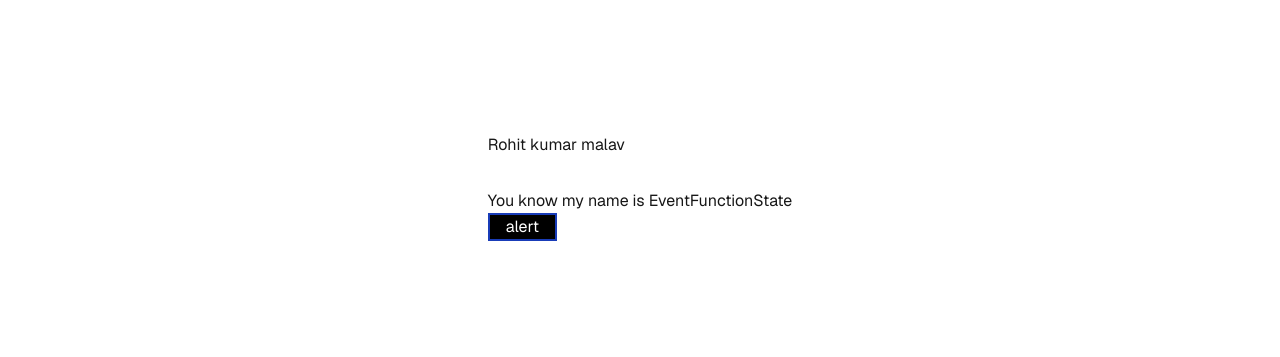
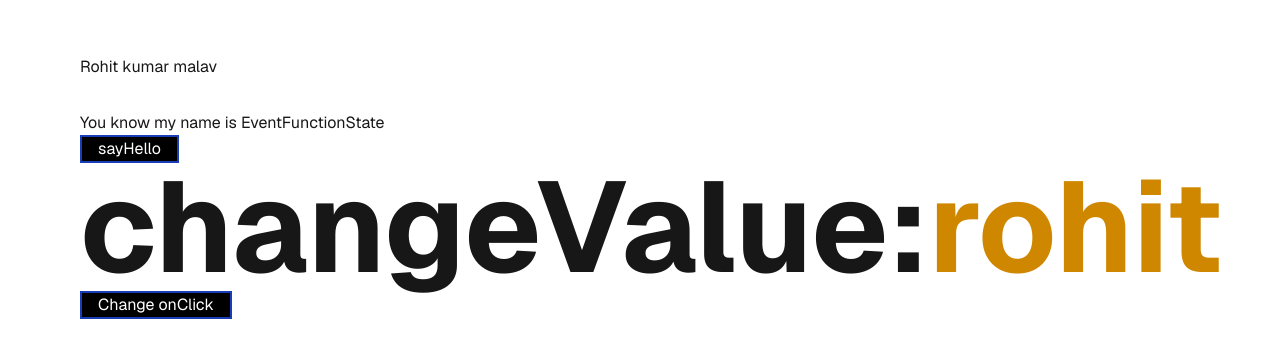
Before and after one commit to rohit1620/nextjs_again, a Next.js app in the folder appagain/: page / in a window 1280 px wide. Shown: the part 213-570 px from the top of the page. Built offline with nearby package versions, Linux system fonts and the light colour scheme.

Commit message:
useState use

```diff
--- a/appagain/src/app/components/EventFunctionState.jsx
+++ b/appagain/src/app/components/EventFunctionState.jsx
@@ -1,14 +1,42 @@
 "use client";
+import { useState } from "react";
 
 const EventFunctionState = () => {
+  let value = "rohit";
+  const [val, setVal] = useState(value);
+  const sayHello = (name) => {
+    alert(`My name is ${name}`);
+  };
+
+  const changevalue = () => {
+    value = "malav";
+    setVal(value);
+  };
+
   return (
     <div>
       <h2>You know my name is EventFunctionState </h2>
-      <button
+      {/* <button
         className="bg-black text-white border-2 border-blue-800 px-4"
         onClick={() => alert("Rohit kumar malav")}
       >
         alert
+      </button> */}
+
+      <button
+        className="bg-black text-white border-2 border-blue-800 px-4"
+        onClick={() => sayHello("anjali")}
+      >
+        sayHello
+      </button>
+      <p className="text-9xl font-bold">
+        changeValue:<span className="text-yellow-600">{val}</span>
+      </p>
+      <button
+        className="bg-black text-white border-2 border-blue-800 px-4"
+        onClick={changevalue}
+      >
+        Change onClick
       </button>
     </div>
   );
```
